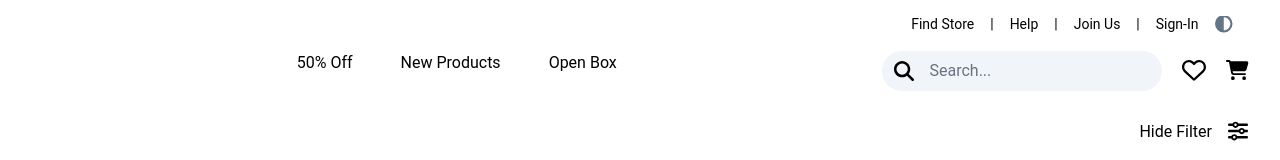
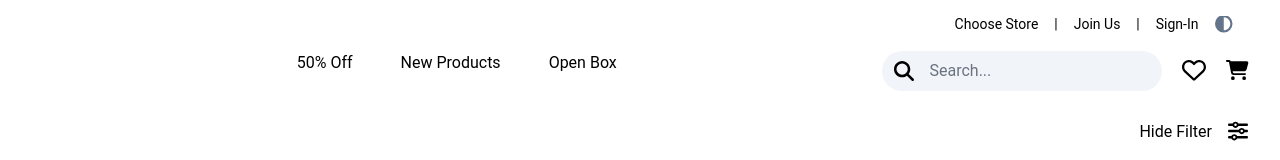
Before and after one commit to mSharifHub/e-commerce, a React (Create React App) app: page / in a window 1280 px wide. Shown: the top 160 px of the page. Built offline with nearby package versions, Linux system fonts and the light colour scheme.

Commit message:
#1.5 fixed modal postitioning

```diff
--- a/src/components/filter/filterHelperMenu/FilterHelperMenu.jsx
+++ b/src/components/filter/filterHelperMenu/FilterHelperMenu.jsx
@@ -1,6 +1,6 @@
 /* eslint-disable jsx-a11y/mouse-events-have-key-events */
 /* eslint-disable jsx-a11y/no-static-element-interactions */
-import { useState, useEffect } from "react";
+import { useState } from "react";
 import ReactDOM from "react-dom";
 
 export default function FilterHelpMenu({ label, Component }) {
@@ -15,8 +15,7 @@ export default function FilterHelpMenu({ label, Component }) {
 
   const modal = (
     <div
-      className={`fixed  top-[100px] inset-x-0  flex justify-center items-start h-1/2 rounded-lg bg-white  shadow-lg z-50 ${
-        isVisible ? " slide-in" : "slide-out "
+      className={`fixed inset-x-0  h-1/4  top-[8rem] flex justify-center items-start md:top-[6.5rem] z-50 bg-white shadow-lg rounded-lg
       }`}
     >
       <Component />
--- a/src/components/navigation/NavMenu.jsx
+++ b/src/components/navigation/NavMenu.jsx
@@ -12,8 +12,7 @@ export default function NavMenu() {
     <div className="flex justify-end items-center  ">
       <div className="flex text-sm mx-8 ">
         {[
-          { to: "/api/find-store", text: "find store" },
-          { to: "/api/help", text: "help" },
+          { to: "/api/find-store", text: "choose store" },
           { to: "/api/join-us", text: "join us" },
           { to: "/api/sign-in", text: "sign-in" },
         ].map((link, index, array) => (
--- a/src/styles/main.css
+++ b/src/styles/main.css
@@ -24,29 +24,3 @@ input[type="radio"] {
   opacity: 0;
   position: absolute;
 }
-
-@keyframes slideDown {
-  from {
-    transform: translateY(-10px);
-  }
-  to {
-    transform: translateY(0);
-  }
-}
-
-@keyframes slideUp {
-  from {
-    transform: translateY(0);
-  }
-  to {
-    transform: translateY(-10px);
-  }
-}
-
-.slide-in {
-  animation: slideDown 0.2s ease-in-out forwards;
-}
-
-.slide-out {
-  animation: slideUp 0.2s ease-in-out forwards;
-}
```
